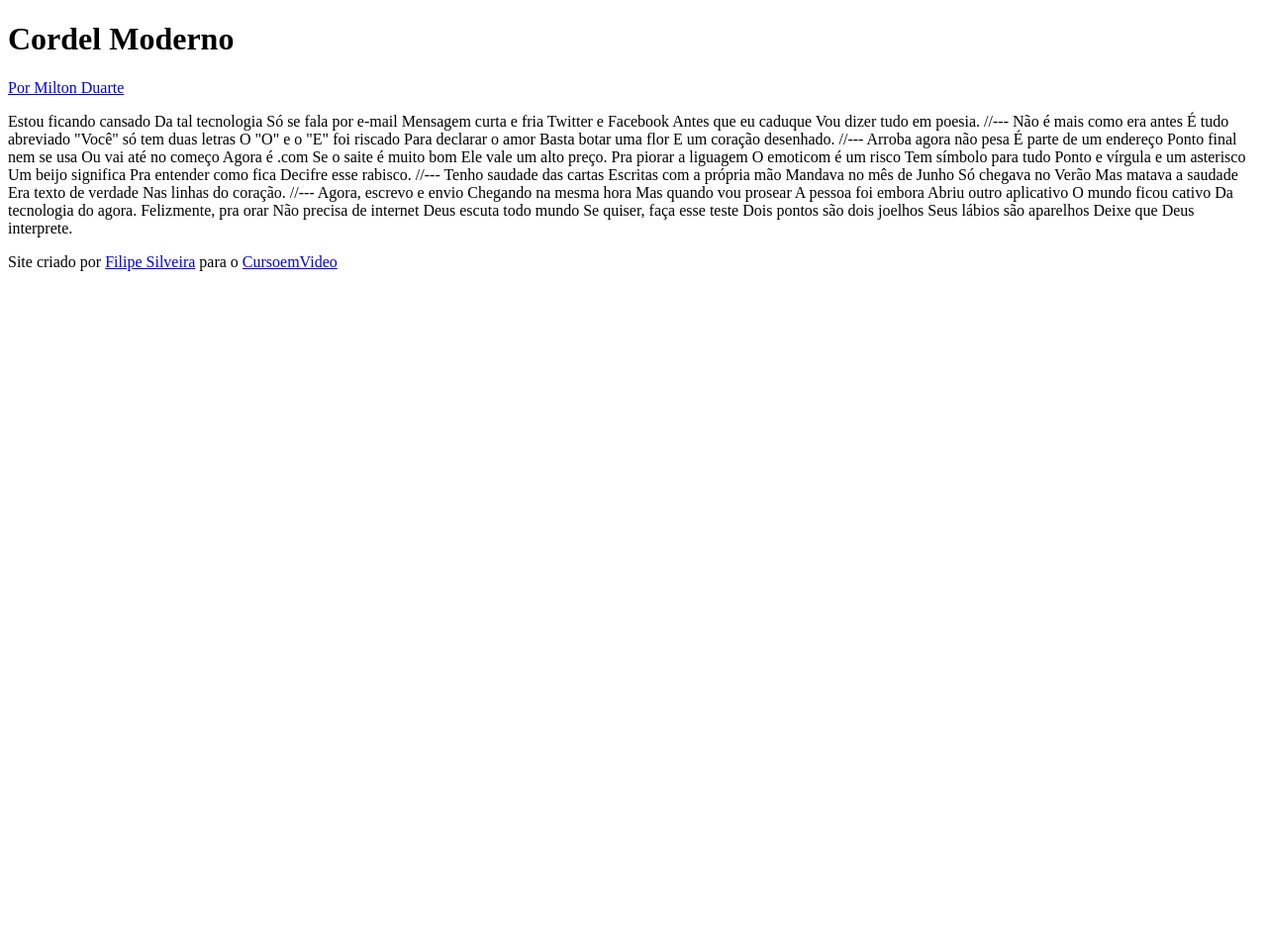
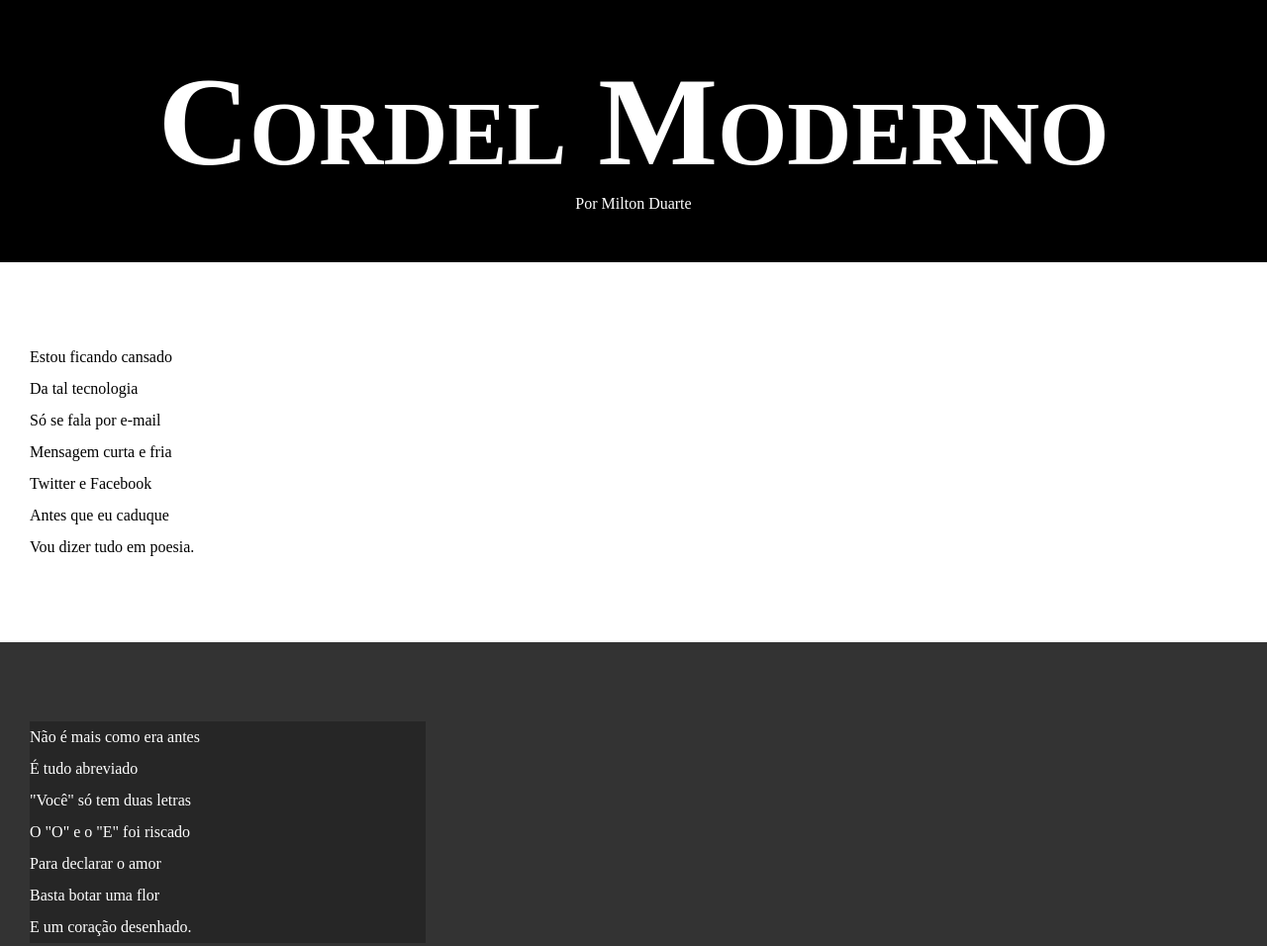
Before and after one commit to filipesilveira-dev/html-css, a plain HTML site: page desafio12/index.html in a window 1280 px wide. Shown: the top 956 px of the page at 99% size. Before the commit the page ends 800 px from the top, so only its background shows below. Drawn offline with Linux system fonts and the light colour scheme.

Commit message:
Atualizei estilos dos textos e blocos

```diff
--- a/desafio12/index.html
+++ b/desafio12/index.html
@@ -4,79 +4,100 @@
     <meta charset="UTF-8">
     <meta name="viewport" content="width=device-width, initial-scale=1.0">
     <title>Cordel Moderno</title>
+    <link rel="stylesheet" href="style.css">
 </head>
 <body>
-    <head>
+    <header>
         <h1>Cordel Moderno</h1>
         <p>
-            <a href="https://www.recantodasletras.com.br/poesias/3186743">Por Milton Duarte</a>
+            Por <a href="https://www.recantodasletras.com.br/poesias/3186743" target="_blank"> Milton Duarte</a>
 
         </p>
-    </head>
+    </header>
 
-    Estou ficando cansado
-Da tal tecnologia
-Só se fala por e-mail
-Mensagem curta e fria
-Twitter e Facebook
-Antes que eu caduque
-Vou dizer tudo em poesia.
+    <section class="normal">
+        <p>
+            Estou ficando cansado<br>
+            Da tal tecnologia<br>
+            Só se fala por e-mail<br>
+            Mensagem curta e fria<br>
+            Twitter e Facebook<br>
+            Antes que eu caduque<br>
+            Vou dizer tudo em poesia.<br>
+        </p>
+    </section>
 
-//---
 
-Não é mais como era antes
-É tudo abreviado
-"Você" só tem duas letras
-O "O" e o "E" foi riscado
-Para declarar o amor
-Basta botar uma flor
-E um coração desenhado.
+<section class="imagem">
+    <p>
+        Não é mais como era antes<br>
+        É tudo abreviado<br>
+        "Você" só tem duas letras<br>
+        O "O" e o "E" foi riscado<br>
+        Para declarar o amor<br>
+        Basta botar uma flor<br>
+        E um coração desenhado.<br>
+    </p>
+</section>
 
-//---
 
-Arroba agora não pesa
-É parte de um endereço
-Ponto final nem se usa
-Ou vai até no começo
-Agora é .com
-Se o saite é muito bom
-Ele vale um alto preço.
+<section class="normal">
+    <p>
+        Arroba agora não pesa<br>
+        É parte de um endereço<br>
+        Ponto final nem se usa<br>
+        Ou vai até no começo<br>
+        Agora é .com<br>
+        Se o saite é muito bom<br>
+        Ele vale um alto preço.<br>
+    </p>
 
-Pra piorar a liguagem
-O emoticom é um risco
-Tem símbolo para tudo
-Ponto e vírgula e um asterisco
-Um beijo significa
-Pra entender como fica
-Decifre esse rabisco.
+    <p>
+        Pra piorar a liguagem<br>
+        O emoticom é um risco<br>
+        Tem símbolo para tudo<br>
+        Ponto e vírgula e um asterisco<br>
+        Um beijo significa<br>
+        Pra entender como fica<br>
+        Decifre esse rabisco.<br>
+    </p>
+</section>
 
-//---
 
-Tenho saudade das cartas
-Escritas com a própria mão
-Mandava no mês de Junho
-Só chegava no Verão
-Mas matava a saudade
-Era texto de verdade
-Nas linhas do coração.
+<section class="imagem">
+    <p>
+        Tenho saudade das cartas<br>
+        Escritas com a própria mão<br>
+        Mandava no mês de Junho<br>
+        Só chegava no Verão<br>
+        Mas matava a saudade<br>
+        Era texto de verdade<br>
+        Nas linhas do coração.<br>
+    </p>
+</section>
 
-//---
 
-Agora, escrevo e envio
-Chegando na mesma hora
-Mas quando vou prosear
-A pessoa foi embora
-Abriu outro aplicativo
-O mundo ficou cativo
-Da tecnologia do agora.
+<section class="normal">
+    <p>
+        Agora, escrevo e envio<br>
+        Chegando na mesma hora<br>
+        Mas quando vou prosear<br>
+        A pessoa foi embora<br>
+        Abriu outro aplicativo<br>
+        O mundo ficou cativo<br>
+        Da tecnologia do agora.<br>
+    </p>
 
-Felizmente, pra orar
-Não precisa de internet
-Deus escuta todo mundo
-Se quiser, faça esse teste
-Dois pontos são dois joelhos
-Seus lábios são aparelhos
-Deixe que Deus interprete.
+    <p>
+        Felizmente, pra orar<br>
+        Não precisa de internet<br>
+        Deus escuta todo mundo<br>
+        Se quiser, faça esse teste<br>
+        Dois pontos são dois joelhos<br>
+        Seus lábios são aparelhos<br>
+        Deixe que Deus interprete.<br>
+    </p>
+</section>
 
 <footer>
     <p>Site criado por <a href="https://github.com/filipesilveira-dev" target="_blank">Filipe Silveira</a> para o <a href="https://www.cursoemvideo.com/" target="_blank">CursoemVideo</a></p>
--- /dev/null
+++ b/desafio12/style.css
@@ -0,0 +1,72 @@
+@charset "utf-8";
+
+/* seletor universal utilizado para resetar todos os elemnentos*/
+*{
+    margin: 0px;
+    padding: 0px;
+    font-size: 1em;
+}
+
+html, body{
+    min-height: 100vh;
+    background-color: darkgray;
+}
+
+header{
+    text-align: center;
+    background-color: black;
+    color: white;
+
+}
+
+header > h1{
+    padding-top: 50px;
+    font-size: 10vw;
+    font-variant: small-caps;
+    /*todas as letras maiúsclas, porém, diferente de text-transform: uppercase;, as primeiras letras ficam maiores (mais destacadas).*/
+}
+
+header > p{
+    padding-bottom:  50px;
+}
+
+header  a, footer a{
+    text-decoration: none;
+    color: white;
+}
+
+header a:hover, footer a:hover{
+    text-decoration: underline;
+}
+
+/*[abaixo}traz responsividade para diferentes tipos de tela e prepara para inserir imagens paralaxe*/
+section{
+    padding-top: 10vh;
+    padding-bottom: 10vh;
+    line-height: 2em;
+    /*acrescenta espaçamento duplo para facilitar a leitura entre linhas do texto da section*/
+    padding-left: 30px;
+}
+
+section.normal{
+    background-color: white;
+    color: black;
+}
+
+section.imagem{
+    background-color: rgb(51, 51, 51);
+    color: white;
+}
+
+section.imagem > p{
+    width: 400px;
+    /*por padrão o width vai até o final da página. Especificando assim limita sua altura. É essencial caso seja inserida uma imagem no espaço lateral antes ocupado pelo parágrafo da section.imagem*/
+    background-color: rgba(0, 0, 0, 0.253);
+}
+
+footer{
+    background-color: black;
+    color: white;
+    text-align: center;
+    padding: 10px;
+}
```
